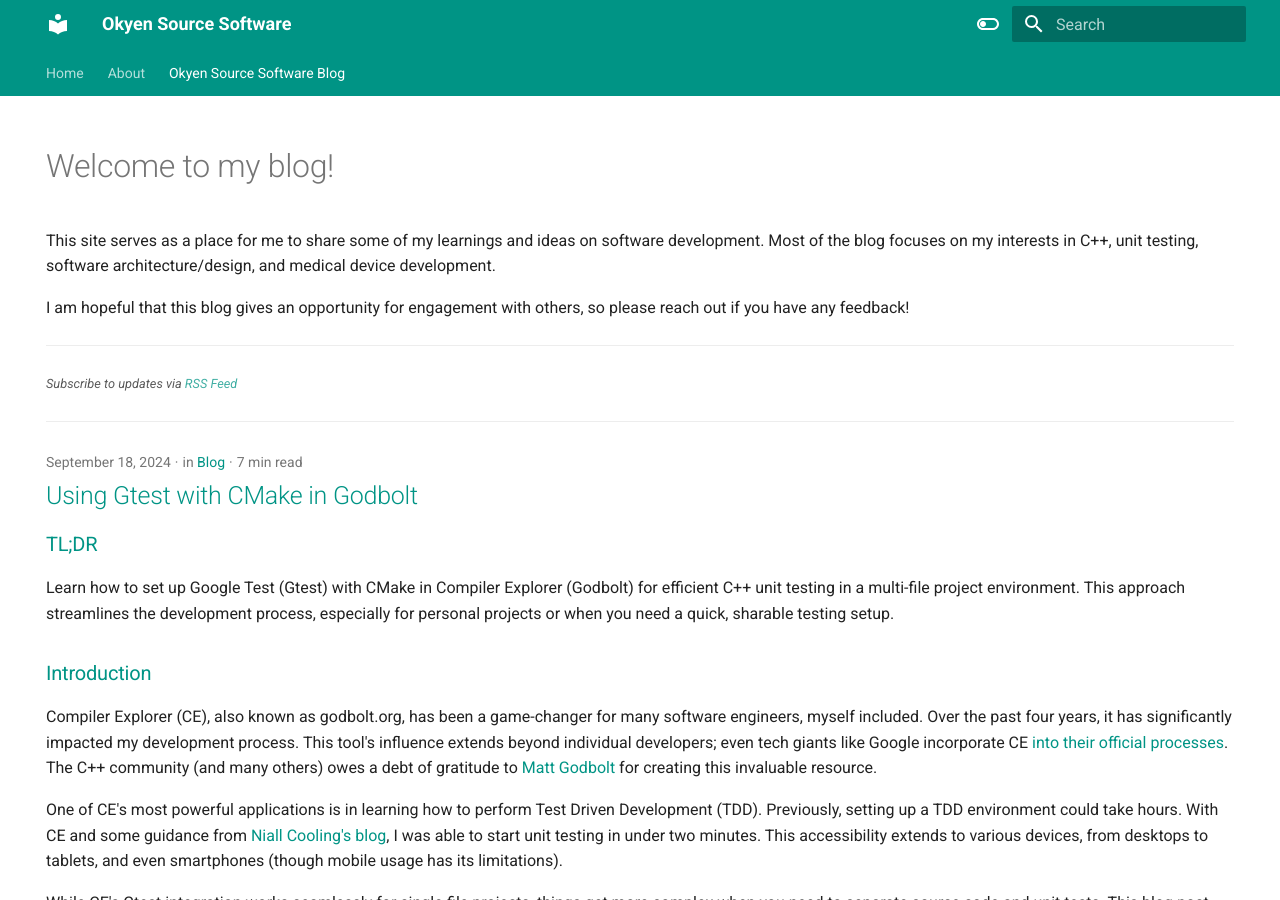
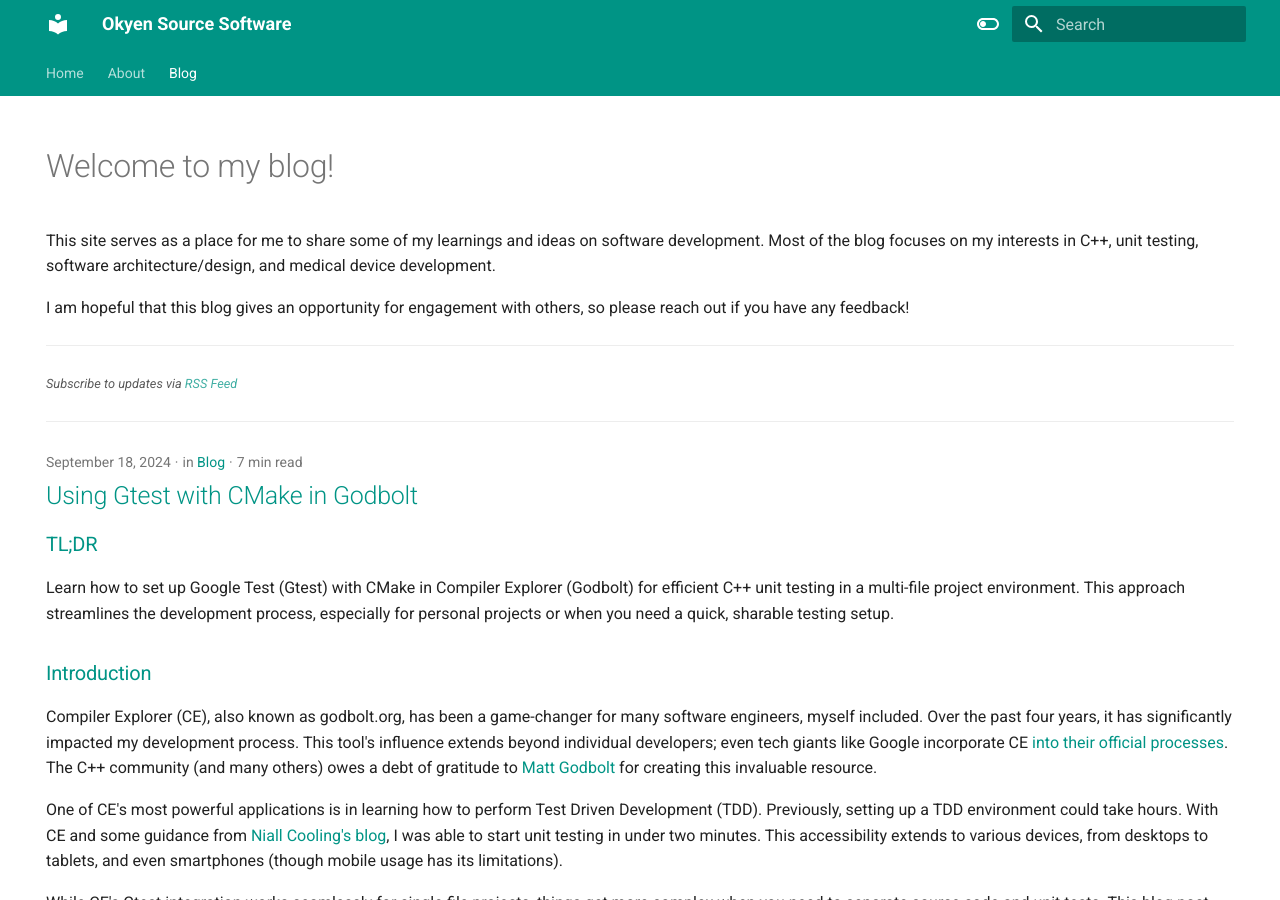
Before and after one commit to mokyen/okyensourcesoftware, an MkDocs documentation site: the page built from docs/blog/index.md, in a window 1280 px wide and 900 px high. Built offline with MkDocs 1.6.1 and Material for MkDocs 9.7.7, drawn with Linux system fonts in a browser that asks for light colours.

Commit message:
Update index.md
Renamed to just blog

```diff
--- a/docs/blog/index.md
+++ b/docs/blog/index.md
@@ -1,7 +1,7 @@
 ---
 hide:
     - navigation
-title: Okyen Source Software Blog
+title: Blog
 description: Insights on software development, testing, and design
 ---
 
```
